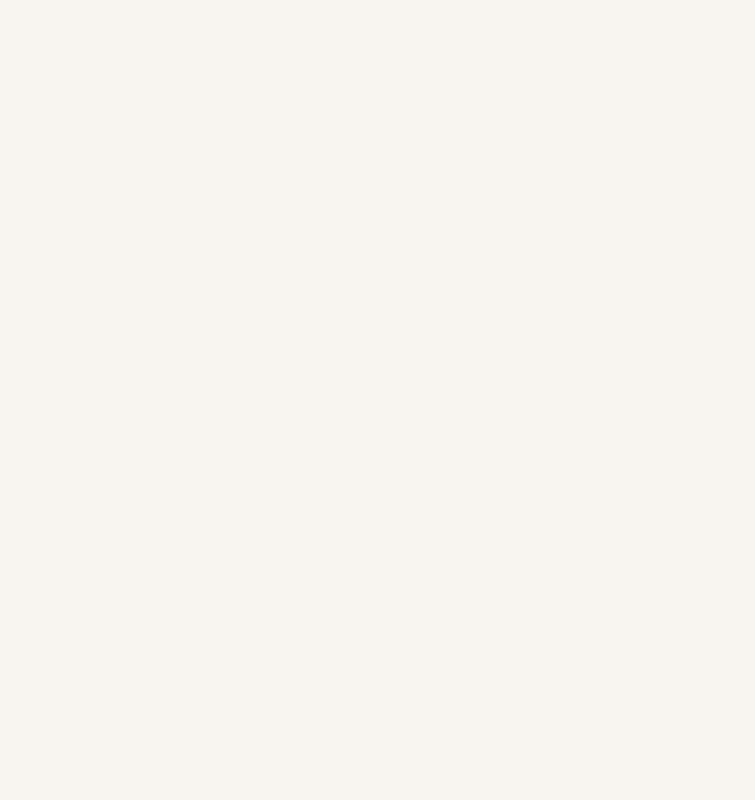
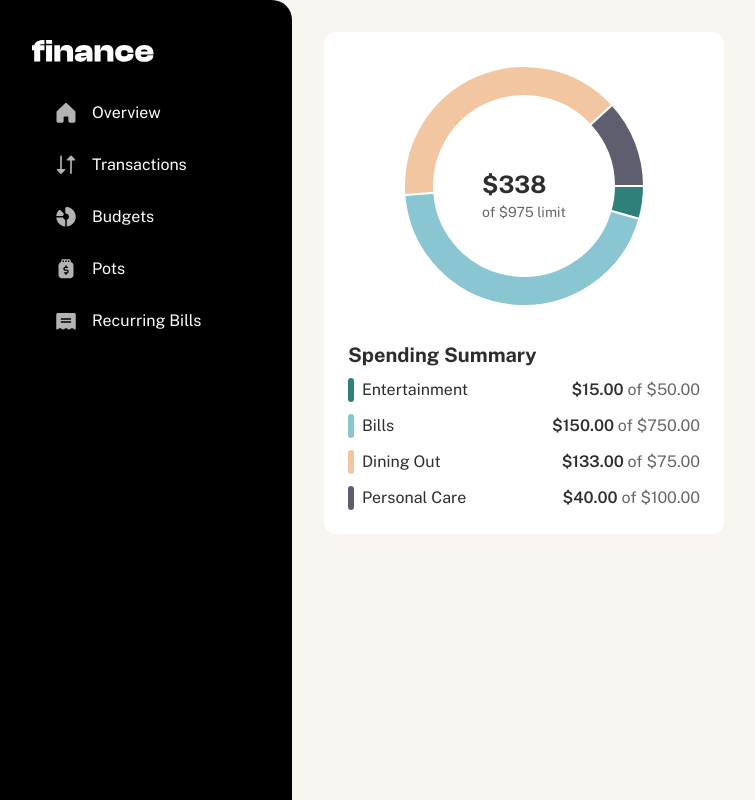
Before and after one commit to AubreyMartin/Personal-Finance-App, a React (Vite) app: page /PieChart in a window 1280 px wide. Before the commit this address had no page. Shown: the top 800 px of the page, without its empty margins (8-763 px from the left). Built offline with nearby package versions, Linux system fonts and the light colour scheme.

Commit message:
feat: add pie chart to overview

```diff
--- a/package.json
+++ b/package.json
@@ -11,6 +11,8 @@
     "preview": "vite preview"
   },
   "dependencies": {
+    "@mui/material": "^7.3.7",
+    "@mui/x-charts": "^8.26.0",
     "react": "^18.2.0",
     "react-dom": "^18.2.0",
     "react-router-dom": "^6.20.0"
--- a/src/App.tsx
+++ b/src/App.tsx
@@ -13,7 +13,9 @@ import DeletedBudget from "./components/DeletedBudget";
 import AddNewPot from "./components/AddNewPot";
 import EditPot from "./components/EditPot";
 import DeletePot from "./components/DeletePot";
+import PieChart from "./components/PieChart";
 
+import PieChartOverviwe from "./components/PieChartOverview";
 
 function App() {
   return (
@@ -113,16 +115,22 @@ function App() {
           }
         />
 
-        {/* <Route
+        <Route
           path="/PieChart"
           element={
             <Layout>
-              <PieChart
-              />
+              <PieChart />
             </Layout>
           }
-        /> */}
-
+        />
+        <Route
+          path="/PieChartOverviwe"
+          element={
+            <Layout>
+              <PieChartOverviwe />
+            </Layout>
+          }
+        />
 
 
 
--- a/src/app.css
+++ b/src/app.css
@@ -534,7 +534,6 @@
   background-color: white;
   border-radius: 20px;
   margin-bottom: 24px;
-  display: flex;
 
 }
 
@@ -545,6 +544,7 @@
   display: flex;
   justify-content: space-between;
   padding: 0;
+  margin-bottom: 10px;
 }
 
 .overview-c2 .overview-recurring-bill {
--- /dev/null
+++ b/src/components/PieChart.css
@@ -0,0 +1,90 @@
+/* PieChart / Spending Summary */
+
+.pie-chart {
+  padding: 24px;
+  background-color: white;
+  border-radius: 12px;
+  max-width: 400px;
+}
+
+.pie-chart__chart-wrap {
+  position: relative;
+  height: 260px;
+  /* background-color: red; */
+  justify-items: center;
+
+
+}
+
+.pie-chart__svg {
+  display: block;
+  width: 260px;
+  height: 260px;
+}
+
+.pie-chart__center {
+
+  display: flex;
+  flex-direction: column;
+  justify-items: center;
+  /* background-color: yellow; */
+  margin-top:
+    -150px;
+
+
+}
+
+.pie-chart__total {
+  font-size: 1.5rem;
+  font-weight: 700;
+}
+
+.pie-chart__limit {
+  font-size: 0.875rem;
+  color: #666;
+}
+
+.pie-chart__title {
+  font-size: 1.25rem;
+  margin-top: 24px;
+  margin-bottom: 8px;
+}
+
+.pie-chart__legend {
+  display: flex;
+  flex-direction: column;
+  gap: 12px;
+}
+
+.pie-chart__row {
+  display: flex;
+  justify-content: space-between;
+  align-items: center;
+}
+
+.pie-chart__label-wrap {
+  display: flex;
+  align-items: center;
+  gap: 8px;
+}
+
+.pie-chart__swatch {
+  width: 6px;
+  height: 24px;
+  border-radius: 4px;
+  /* color set inline from data */
+}
+
+.pie-chart__amount {
+  font-weight: 600;
+}
+
+.pie-chart__amount-sub {
+  color: #666;
+  font-weight: 400;
+}
+
+.pie-chart__segment {
+  stroke: #fff;
+  stroke-width: 2;
+}
--- /dev/null
+++ b/src/components/PieChart.tsx
@@ -0,0 +1,95 @@
+import "./PieChart.css";
+
+const data = [
+    { id: 0, label: "Entertainment", value: 15, color: "#2F7F7A", limit: 50 },
+    { id: 1, label: "Bills", value: 150, color: "#8AC6D1", limit: 750 },
+    { id: 2, label: "Dining Out", value: 133, color: "#F2C6A0", limit: 75 },
+    { id: 3, label: "Personal Care", value: 40, color: "#5E5E6E", limit: 100 },
+];
+
+const total = data.reduce((a, b) => a + b.value, 0);
+const limit = 975;
+
+// Build SVG path for a donut segment (inner radius 90, outer 120)
+function getSegmentPath(
+    startAngle: number,
+    endAngle: number,
+    outerR: number,
+    innerR: number,
+    cx: number,
+    cy: number
+) {
+    const rad = (deg: number) => (deg * Math.PI) / 180;
+    const x = (r: number, a: number) => cx + r * Math.cos(rad(a));
+    const y = (r: number, a: number) => cy + r * Math.sin(rad(a));
+    const large = endAngle - startAngle > 180 ? 1 : 0;
+    return [
+        `M ${x(outerR, startAngle)} ${y(outerR, startAngle)}`,
+        `A ${outerR} ${outerR} 0 ${large} 1 ${x(outerR, endAngle)} ${y(outerR, endAngle)}`,
+        `L ${x(innerR, endAngle)} ${y(innerR, endAngle)}`,
+        `A ${innerR} ${innerR} 0 ${large} 0 ${x(innerR, startAngle)} ${y(innerR, startAngle)}`,
+        "Z",
+    ].join(" ");
+}
+
+export default function PieChart() {
+    const cx = 130;
+    const cy = 130;
+    const outerR = 120;
+    const innerR = 90;
+    let currentAngle = 0;
+
+    const segments = data.map((item) => {
+        const angle = (item.value / total) * 360;
+        const startAngle = currentAngle;
+        currentAngle += angle;
+        return {
+            ...item,
+            startAngle,
+            endAngle: currentAngle,
+            path: getSegmentPath(startAngle, currentAngle, outerR, innerR, cx, cy),
+        };
+    });
+
+    return (
+        <div className="pie-chart">
+            <div className="pie-chart__chart-wrap">
+                <svg className="pie-chart__svg" width={260} height={260} viewBox="0 0 260 260">
+                    {segments.map((seg) => (
+                        <path
+                            key={seg.id}
+                            className="pie-chart__segment"
+                            d={seg.path}
+                            fill={seg.color}
+                            strokeWidth={2}
+                        />
+                    ))}
+                </svg>
+                <div className="pie-chart__center">
+                    <span className="pie-chart__total">${total}</span>
+                    <span className="pie-chart__limit">of ${limit} limit</span>
+                </div>
+            </div>
+
+            <h2 className="pie-chart__title">Spending Summary</h2>
+
+            <div className="pie-chart__legend">
+                {data.map((item) => (
+                    <div key={item.id} className="pie-chart__row">
+                        <div className="pie-chart__label-wrap">
+                            <div
+                                className="pie-chart__swatch"
+                                style={{ backgroundColor: item.color }}
+                            />
+                            <span>{item.label}</span>
+                        </div>
+                        <span className="pie-chart__amount">
+                            ${item.value.toFixed(2)}{" "}
+                            <span className="pie-chart__amount-sub">of ${item.limit.toFixed(2)}</span>
+                        </span>
+                    </div>
+                ))}
+            </div>
+        </div>
+    );
+}
--- /dev/null
+++ b/src/components/PieChartOverview.css
@@ -0,0 +1,88 @@
+/* PieChartOverview – chart left, label+limit boxes right, inside yellow box */
+
+.pie-chart-overview {
+  display: flex;
+  flex-direction: row;
+  align-items: center;
+  gap: 5px;
+  /* background-color: yellow; */
+  border-radius: 12px;
+  width: 364px;
+  height: 302px;
+  box-sizing: border-box;
+}
+
+.pie-chart-overview__chart-wrap {
+  position: relative;
+  flex-shrink: 0;
+  width: 260px;
+  height: 260px;
+}
+
+.chart__center {
+  position: absolute;
+  inset: 0;
+  display: flex;
+  flex-direction: column;
+  align-items: center;
+  justify-content: center;
+  pointer-events: none;
+}
+
+.chart__center-total {
+  font-size: 1.5rem;
+  font-weight: 700;
+}
+
+.chart__center-limit {
+  font-size: 0.875rem;
+  color: #666;
+}
+
+.pie-chart-overview__svg {
+  display: block;
+  width: 260px;
+  height: 260px;
+
+}
+
+.pie-chart-overview__segment {
+  stroke: #fff;
+  stroke-width: 2;
+}
+
+.pie-chart-overview__legend {
+  display: flex;
+  flex-direction: column;
+  gap: 12px;
+  /* background-color: brown; */
+
+}
+
+.pie-chart-overview__box {
+  width: 101px;
+  height: 43px;
+  display: flex;
+  flex-direction: column;
+  justify-content: center;
+  align-items: flex-start;
+  padding: 0px 0px 0px 16px;
+  box-sizing: ;
+  background: #fff;
+  border-radius: 8px;
+
+}
+
+.pie-chart-overview__label {
+  font-size: 12px;
+  font-weight: 600;
+  color: #333;
+  line-height: 1.2;
+}
+
+.pie-chart-overview__limit {
+  font-size: 14px;
+  font-weight: 700;
+  color: #111;
+  margin-top: 2px;
+}
--- /dev/null
+++ b/src/components/PieChartOverview.tsx
@@ -0,0 +1,84 @@
+import "./PieChartOverview.css";
+
+const data = [
+    { id: 0, label: "Entertainment", value: 15, color: "#2F7F7A", limit: 50 },
+    { id: 1, label: "Bills", value: 150, color: "#8AC6D1", limit: 750 },
+    { id: 2, label: "Dining Out", value: 133, color: "#F2C6A0", limit: 75 },
+    { id: 3, label: "Personal Care", value: 40, color: "#5E5E6E", limit: 100 },
+];
+
+const total = data.reduce((a, b) => a + b.value, 0);
+const limit = 975;
+
+// Build SVG path for a donut segment (inner radius 90, outer 120)
+function getSegmentPath(
+    startAngle: number,
+    endAngle: number,
+    outerR: number,
+    innerR: number,
+    cx: number,
+    cy: number
+) {
+    const rad = (deg: number) => (deg * Math.PI) / 180;
+    const x = (r: number, a: number) => cx + r * Math.cos(rad(a));
+    const y = (r: number, a: number) => cy + r * Math.sin(rad(a));
+    const large = endAngle - startAngle > 180 ? 1 : 0;
+    return [
+        `M ${x(outerR, startAngle)} ${y(outerR, startAngle)}`,
+        `A ${outerR} ${outerR} 0 ${large} 1 ${x(outerR, endAngle)} ${y(outerR, endAngle)}`,
+        `L ${x(innerR, endAngle)} ${y(innerR, endAngle)}`,
+        `A ${innerR} ${innerR} 0 ${large} 0 ${x(innerR, startAngle)} ${y(innerR, startAngle)}`,
+        "Z",
+    ].join(" ");
+}
+
+export default function PieChart() {
+    const cx = 130;
+    const cy = 130;
+    const outerR = 120;
+    const innerR = 90;
+    let currentAngle = 0;
+
+    const segments = data.map((item) => {
+        const angle = (item.value / total) * 360;
+        const startAngle = currentAngle;
+        currentAngle += angle;
+        return {
+            ...item,
+            startAngle,
+            endAngle: currentAngle,
+            path: getSegmentPath(startAngle, currentAngle, outerR, innerR, cx, cy),
+        };
+    });
+
+    return (
+        <div className="pie-chart-overview">
+            <div className="pie-chart-overview__chart-wrap">
+                <svg className="pie-chart-overview__svg" width={260} height={260} viewBox="0 0 260 260">
+                    {segments.map((seg) => (
+                        <path
+                            key={seg.id}
+                            className="pie-chart-overview__segment"
+                            d={seg.path}
+                            fill={seg.color}
+                            strokeWidth={2}
+                        />
+                    ))}
+                </svg>
+                <div className="chart__center">
+                    <span className="chart__center-total">${total}</span>
+                    <span className="chart__center-limit">of ${limit} limit</span>
+                </div>
+            </div>
+
+            <div className="pie-chart-overview__legend">
+                {data.map((item) => (
+                    <div key={item.id} className="pie-chart-overview__box">
+                        <span className="pie-chart-overview__label">{item.label}</span>
+                        <span className="pie-chart-overview__limit">${item.limit.toFixed(2)}</span>
+                    </div>
+                ))}
+            </div>
+        </div>
+    );
+}
--- a/src/pages/Budgets.tsx
+++ b/src/pages/Budgets.tsx
@@ -1,6 +1,7 @@
 import { useEffect, useState } from 'react';
 import type { Transaction } from '../types';
 import { useNavigate } from "react-router-dom";
+import PieChart from "../components/PieChart";
 
 
 function Budgets() {
@@ -42,22 +43,10 @@ function Budgets() {
 
         <div className='budgets-component-graph'>
           <div className='budgets-component-fig'>
-            Graph
+            <PieChart />
           </div>
 
-          <p className='text-preset-2'>Spending Summary</p>
-          <div>
-            Entertainment
-          </div>
-          <div>
-            Bills
-          </div>
-          <div>
-            Dinning Out
-          </div>
-          <div>
-            Personal care
-          </div>
+
         </div>
 
         <div>
```
Also changed, not shown: src/pages/Overview.tsx (+12 -2 lines), 2 other files (tests, documents, lock files or other folders).
